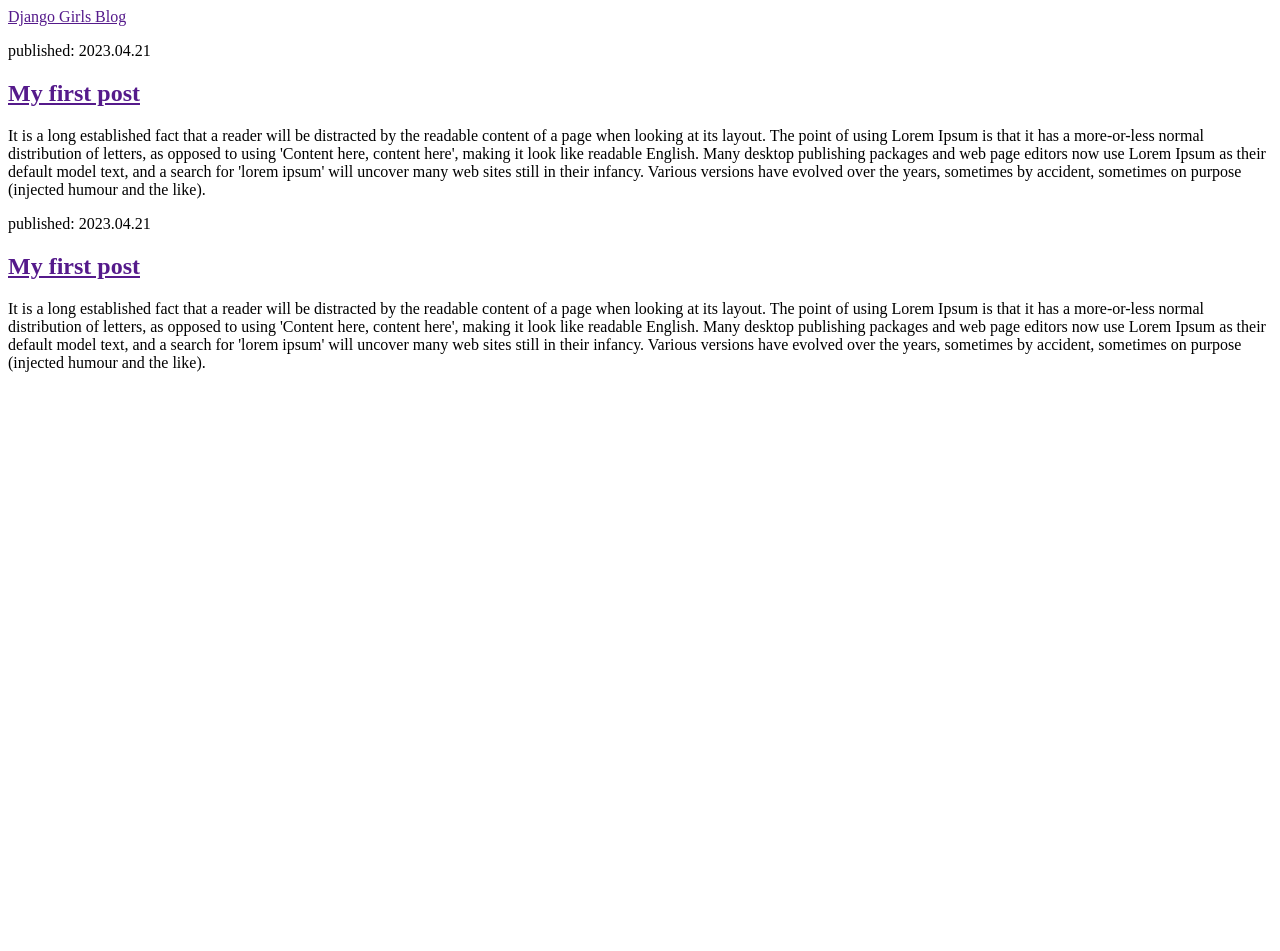
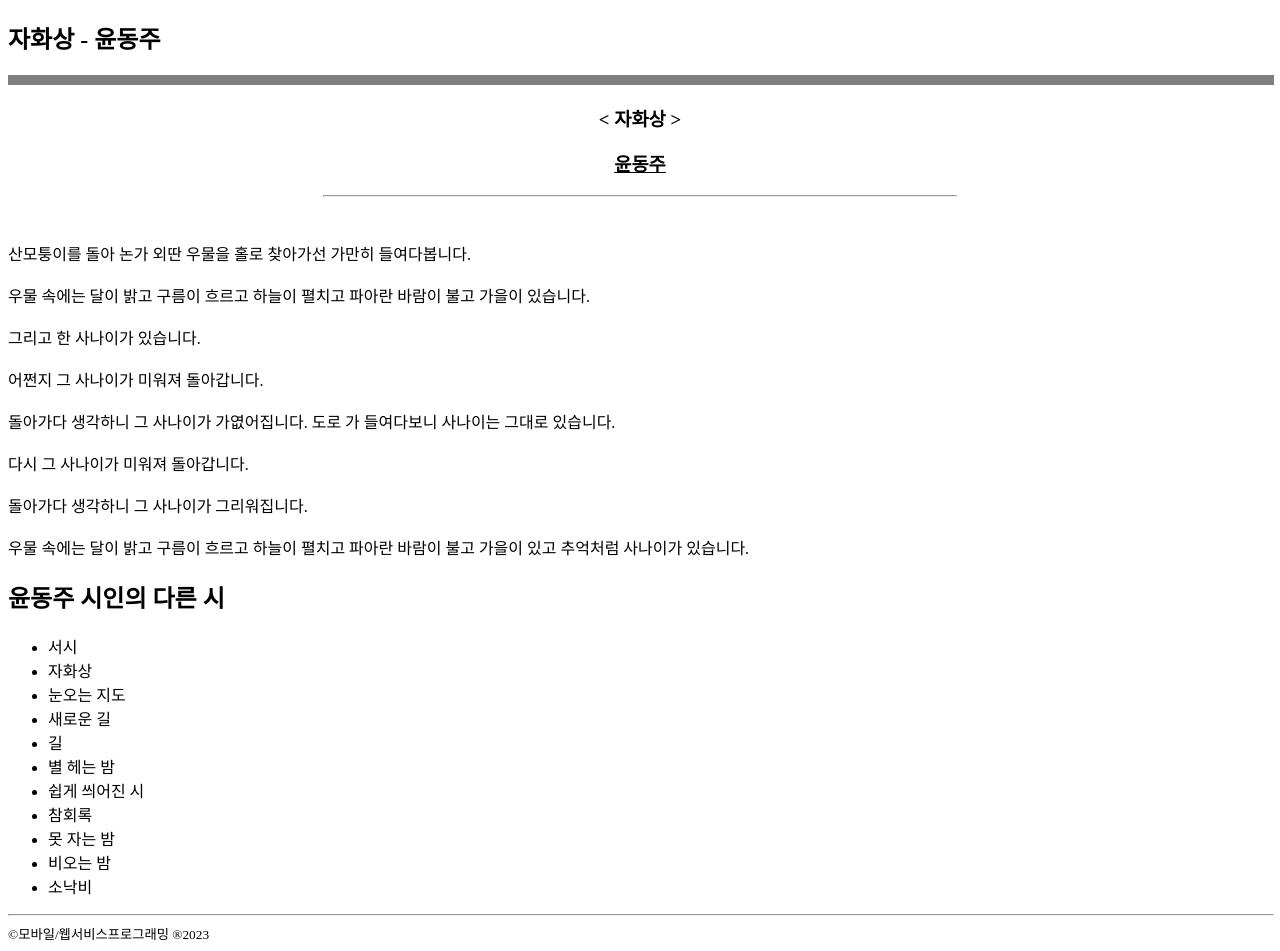
Before and after one commit to Charmull/mobile-web-service, a Django app: page / in a window 1280 px wide. Before the commit the page ends 372 px from the top, so only its background shows below. Run offline with Django 4.2, Linux system fonts and the light colour scheme.

Commit message:
assignment10

```diff
--- a/blog/templates/blog/post_list.html
+++ b/blog/templates/blog/post_list.html
@@ -1,40 +1,78 @@
+<!DOCTYPE html>
 <html>
   <head>
-    <title>Django Girls blog</title>
+    <title>윤동주 - 자화상</title>
   </head>
   <body>
-    <div><a href="">Django Girls Blog</a></div>
+    <!-- 헤더 부분 -->
+    <header>
+      <h2>자화상 - 윤동주</h2>
+      <hr size="10" align="left" width="100%" noshade="noshade" />
+    </header>
 
-    <div>
-      <p>published: 2023.04.21</p>
-      <h2><a href="">My first post</a></h2>
-      <p>
-        It is a long established fact that a reader will be distracted by the
-        readable content of a page when looking at its layout. The point of
-        using Lorem Ipsum is that it has a more-or-less normal distribution of
-        letters, as opposed to using 'Content here, content here', making it
-        look like readable English. Many desktop publishing packages and web
-        page editors now use Lorem Ipsum as their default model text, and a
-        search for 'lorem ipsum' will uncover many web sites still in their
-        infancy. Various versions have evolved over the years, sometimes by
-        accident, sometimes on purpose (injected humour and the like).
-      </p>
-    </div>
+    <!-- 본문 부분 -->
+    <section>
+      <center>
+        <h3><b>< 자화상 ></b></h3>
+        <h3>
+          <b><u>윤동주</u></b>
+        </h3>
+      </center>
+      <hr align="center" width="50%" />
+      <br />
+      <br />
 
-    <div>
-      <p>published: 2023.04.21</p>
-      <h2><a href="">My first post</a></h2>
-      <p>
-        It is a long established fact that a reader will be distracted by the
-        readable content of a page when looking at its layout. The point of
-        using Lorem Ipsum is that it has a more-or-less normal distribution of
-        letters, as opposed to using 'Content here, content here', making it
-        look like readable English. Many desktop publishing packages and web
-        page editors now use Lorem Ipsum as their default model text, and a
-        search for 'lorem ipsum' will uncover many web sites still in their
-        infancy. Various versions have evolved over the years, sometimes by
-        accident, sometimes on purpose (injected humour and the like).
-      </p>
-    </div>
+      <div>
+        산모퉁이를 돌아 논가 외딴 우물을 홀로 찾아가선 가만히 들여다봅니다.
+        <br />
+        <br />
+        우물 속에는 달이 밝고 구름이 흐르고 하늘이 펼치고 파아란 바람이 불고
+        가을이 있습니다.
+        <br />
+        <br />
+        그리고 한 사나이가 있습니다.
+        <br />
+        <br />
+        어쩐지 그 사나이가 미워져 돌아갑니다.
+        <br />
+        <br />
+        돌아가다 생각하니 그 사나이가 가엾어집니다. 도로 가 들여다보니 사나이는
+        그대로 있습니다.
+        <br />
+        <br />
+        다시 그 사나이가 미워져 돌아갑니다.
+        <br />
+        <br />
+        돌아가다 생각하니 그 사나이가 그리워집니다.
+        <br />
+        <br />
+        우물 속에는 달이 밝고 구름이 흐르고 하늘이 펼치고 파아란 바람이 불고
+        가을이 있고 추억처럼 사나이가 있습니다.
+      </div>
+    </section>
+
+    <!-- 본문 2 -->
+    <aside>
+      <h2>윤동주 시인의 다른 시</h2>
+      <ul>
+        <li>서시</li>
+        <li>자화상</li>
+        <li>눈오는 지도</li>
+        <li>새로운 길</li>
+        <li>길</li>
+        <li>별 헤는 밤</li>
+        <li>쉽게 씌어진 시</li>
+        <li>참회록</li>
+        <li>못 자는 밤</li>
+        <li>비오는 밤</li>
+        <li>소낙비</li>
+      </ul>
+    </aside>
+    <hr align="center" width="100%" />
+
+    <!-- 사이트 정보 부분 -->
+    <footer>
+      <small>©모바일/웹서비스프로그래밍 ®2023</small>
+    </footer>
   </body>
 </html>
```
